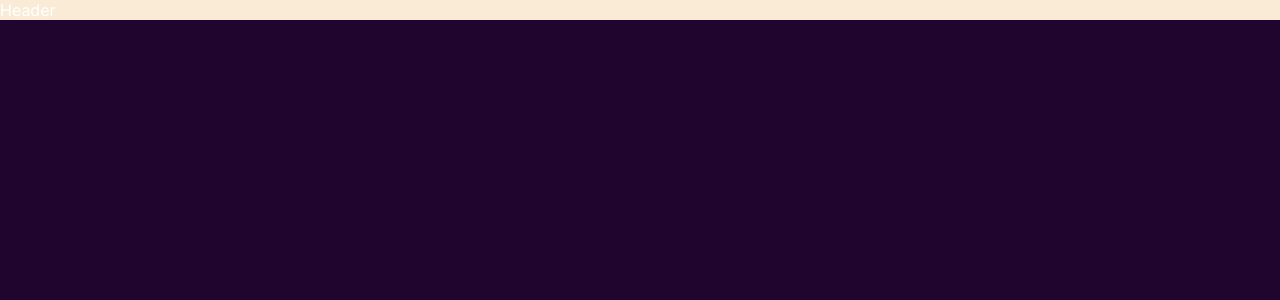
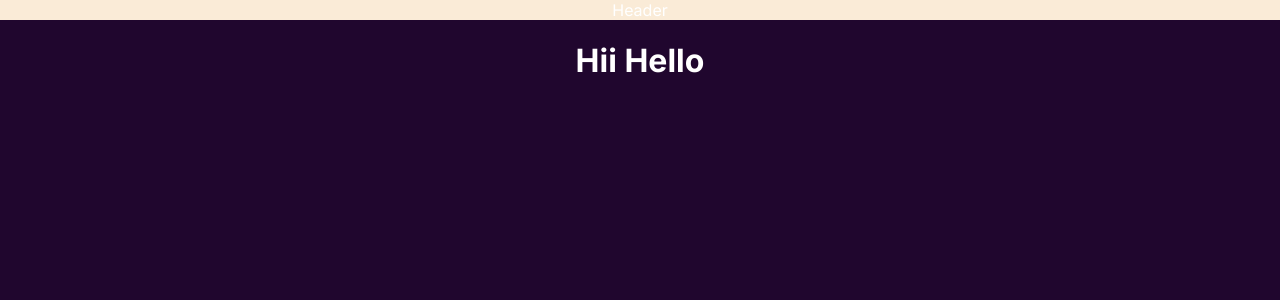
Before and after one commit to Harshal39/Podcast-Platform, a React (Create React App) app: page / in a window 1280 px wide. Shown: the top 300 px of the page. Built offline with nearby package versions, Linux system fonts and the light colour scheme.

Commit message:
React Router DOM Setup

```diff
--- a/src/App.js
+++ b/src/App.js
@@ -1,10 +1,15 @@
+import { Route,BrowserRouter as Router, Routes } from 'react-router-dom';
 import './App.css';
-import Header from './components/Header';
+import SignUpPage from './pages/SignUp';
 
 function App() {
   return (
-  <div>
-    <Header/>
+  <div className='App'>
+    <Router>
+      <Routes>
+        <Route path="/" element={<SignUpPage />} />
+      </Routes>
+    </Router>
   </div>
   )
 }
--- a/src/pages/SignUp.js
+++ b/src/pages/SignUp.js
@@ -1,9 +1,11 @@
 import React from 'react'
+import Header from '../components/Header'
 
 function SignUpPage() {
   return (
     <div>
-
+      <Header />
+      <h1>Hii Hello</h1>
     </div>
   )
 }
```
